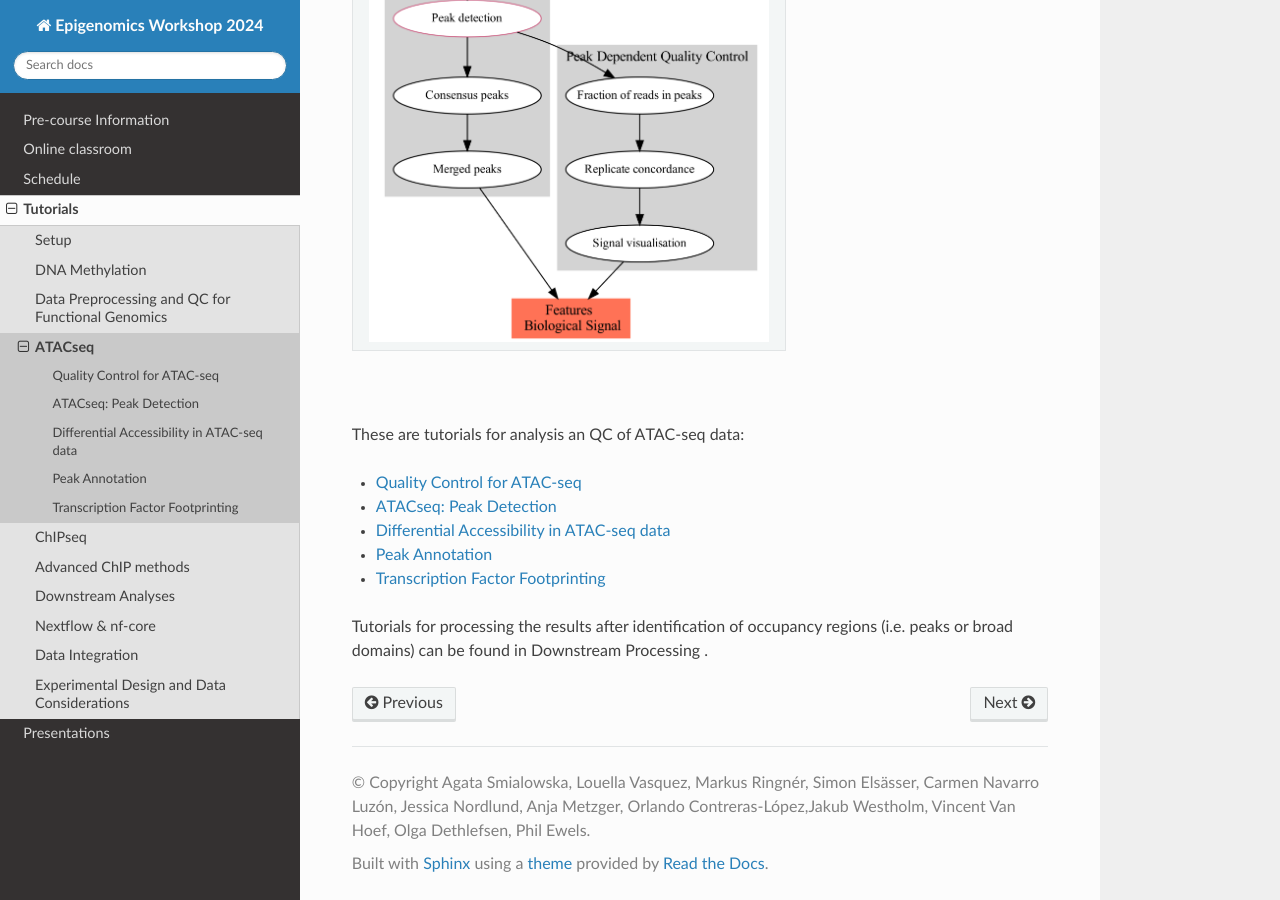
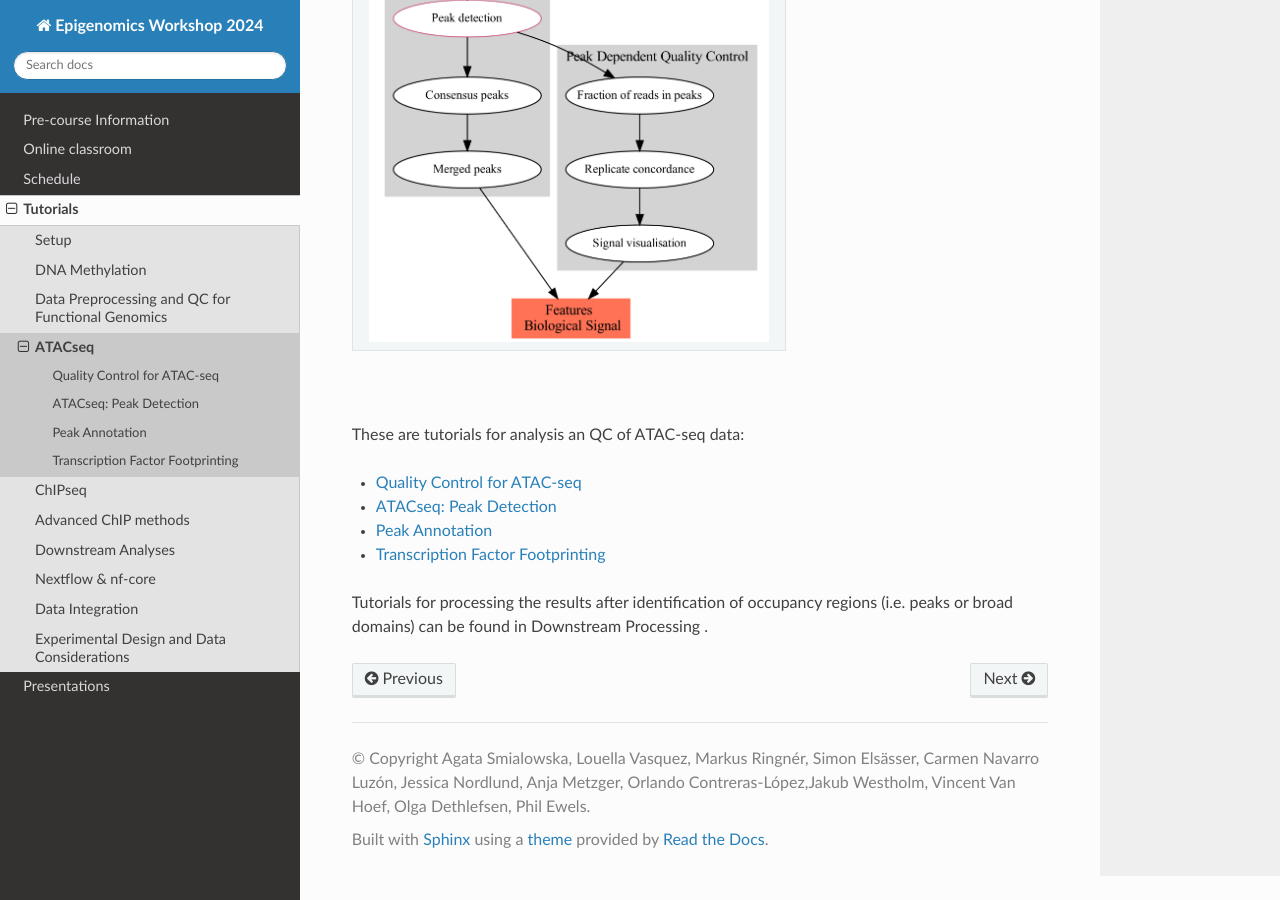
Before and after one commit to NBISweden/workshop-epigenomics-RTDs, a Sphinx documentation site: the page built from docs/content/tutorials/atacseq_tutorials.rst, in a window 1280 px wide and 900 px high, scrolled down 1107 px. Built offline with Sphinx 7.4.7 and the Read the Docs theme 3.1.0, drawn with Linux system fonts in a browser that asks for light colours.

Commit message:
remove DA analysis
temporarily remove this part for revision

```diff
--- a/docs/content/tutorials/atacseq_tutorials.rst
+++ b/docs/content/tutorials/atacseq_tutorials.rst
@@ -52,9 +52,10 @@ These are tutorials for analysis an QC of ATAC-seq data:
 
    Quality Control for ATAC-seq <data-preproc/data-qc-atac.rst>
    ATACseq: Peak Detection <ATACseq/lab-atacseq-bulk.rst>
-   Differential Accessibility in ATAC-seq data <atac-chip-downstream/lab-DifAcces.rst>
    Peak Annotation <atac-chip-downstream/lab-PeakAnnot.rst>
    Transcription Factor Footprinting <ATACseq/lab-atac-TFfootprnt.rst>
 
+.. Differential Accessibility in ATAC-seq data <atac-chip-downstream/lab-DifAcces.rst>
+
 
 Tutorials for processing the results after identification of occupancy regions (i.e. peaks or broad domains) can be found in :doc:`Downstream Processing <./downstream_tutorials.rst>` .
```
